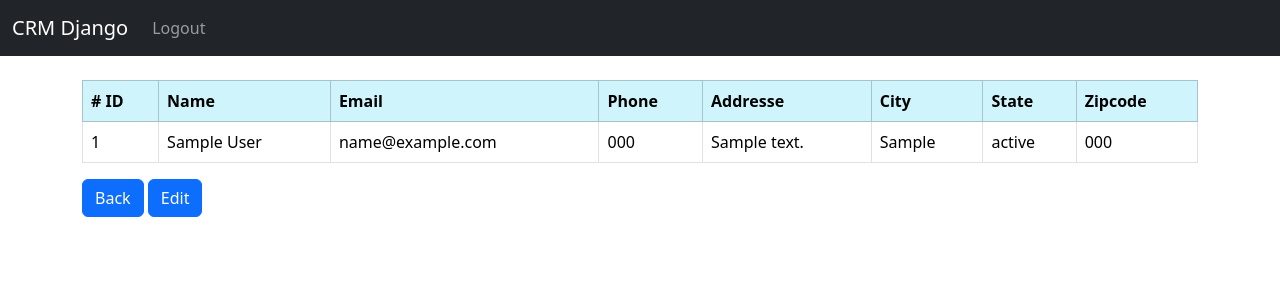
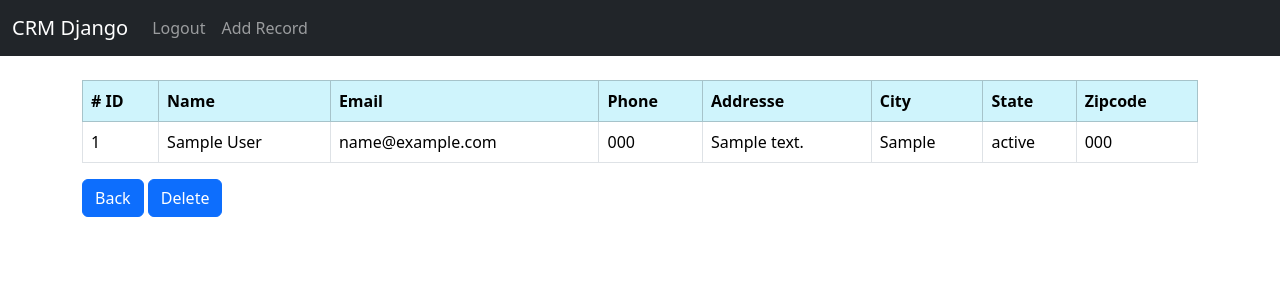
Before and after one commit to Mosschiba/djangocrmcrud, a Django app: page /record/1 in a window 1280 px wide. Shown: the top 300 px of the page. Run offline with Django 4.2, Linux system fonts and the light colour scheme; a user stored in the database is signed in; tables that the repository leaves empty hold one stand-in row (values such as "Sample post").

Commit message:
delete and add

```diff
--- a/crmapp/forms.py
+++ b/crmapp/forms.py
@@ -33,3 +33,5 @@ class SignUpForm(UserCreationForm):
         self.fields['password2'].widget.attrs['placeholder'] = 'Confirm Password'
         self.fields['password2'].label = ''
         self.fields['password2'].help_text = '<span class="form-text text-muted"><small>Enter the same password as before, for verification.</small></span>'
+
+# add record form
--- a/crmapp/templates/navbar.html
+++ b/crmapp/templates/navbar.html
@@ -10,6 +10,9 @@
 
           <li class="nav-item">
             <a class="nav-link" href="{% url 'logout' %}">Logout</a>
+          </li>
+          <li class="nav-item">
+            <a class="nav-link" href="{% url 'add_record' %}">Add Record</a>
           </li>
           {% else %}
           <li class="nav-item">
--- a/crmapp/templates/record.html
+++ b/crmapp/templates/record.html
@@ -30,7 +30,7 @@
     </tbody>
     </table>
     <a href="{% url 'home' %}" class="btn btn-primary">Back</a>
-    <a href="{% url 'edit_record' %}" class="btn btn-primary">Edit</a>
+    <a href="{% url 'delete_record' customer_record.id %}" class="btn btn-primary">Delete</a>
 
 
 {% endblock body %}
--- a/crmapp/urls.py
+++ b/crmapp/urls.py
@@ -7,6 +7,7 @@ urlpatterns = [
     path('logout/', views.logout_user, name='logout'),
     path('register/', views.register_user, name='register'),
     path('record/<int:pk>', views.customer_record, name='record'),
-    path('edit_record/<int:pk>', views.edit_record, name='edit'),
+    path('delete_record/<int:pk>', views.delete_record, name='delete_record'),
+    path('add_record/', views.add_record, name='add_record'),
 
 ]
--- a/crmapp/views.py
+++ b/crmapp/views.py
@@ -48,6 +48,8 @@ def register_user(request):
         return render(request, 'register.html', {'form': form})
     return render(request, 'register.html', {'form': form})
 
+# view record
+
 
 def customer_record(request, pk):
     if request.user.is_authenticated:
@@ -59,7 +61,20 @@ def customer_record(request, pk):
             request, 'You need to loging to view the cutomer details')
         return redirect('home')
 
+# deleting record
 
-def edit_record(request):
 
-    pass
+def delete_record(request, pk):
+    if request.user.is_authenticated:
+        delete_it = Record.objects.get(id=pk)
+        delete_it.delete()
+        messages.success(request, 'Record delete succesfully...')
+        return redirect('home')
+    else:
+        messages.success(request, 'You must be logged in ...')
+        return redirect('home')
+
+
+def add_record(request):
+
+    return render(request, 'add_record.html', {})
```
Also changed, not shown: crmapp/templates/add_record.html (added, +18 -0 lines), crmapp/templates/edit.html (deleted, +0 -7 lines).
